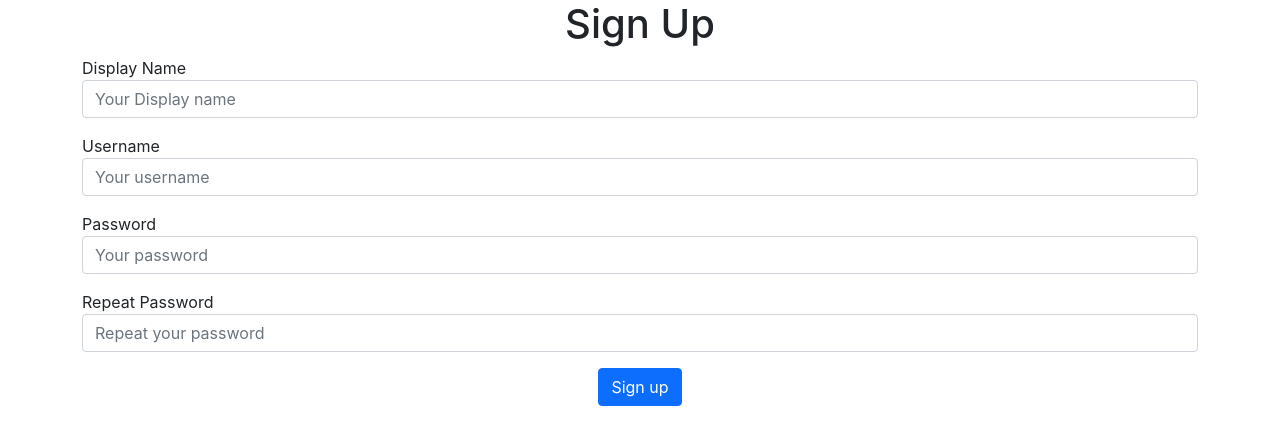
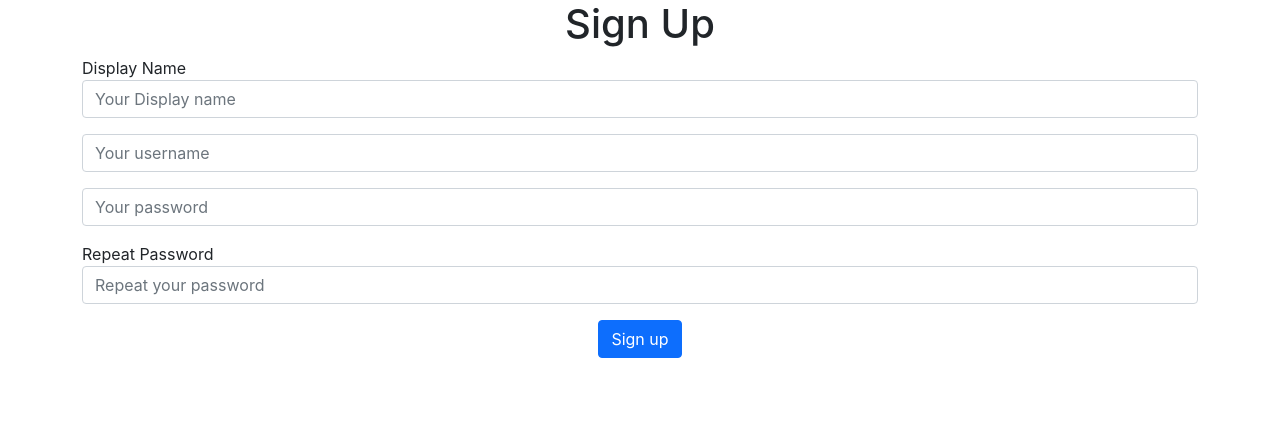
Before and after one commit to fullstackdev419/Spring-Fullstack-development-, a React (Create React App) app in the folder frontend/: page / in a window 1280 px wide. Shown: the top 444 px of the page. Built offline with nearby package versions, Linux system fonts and the light colour scheme.

Commit message:
Refactoring with component input

```diff
--- /dev/null
+++ b/frontend/src/components/Input.js
@@ -0,0 +1,26 @@
+import React from "react";
+import { render } from "react-dom";
+
+const Input = (props) => {
+    let inputClassName = 'form-control';
+    if(props.hasError !== undefined){
+        inputClassName += props.hasError ? ' is-invalid' : ' is-valid';
+    }
+    return (
+    <div>
+        {props.label && <label>{props.label}</label>}
+        <input
+            className={inputClassName}
+            type={props.type || 'text'}
+            placeholder={props.placeholder}
+            value={props.value}
+            onChange={props.onChange}
+            />
+        {props.hasError && <span className="invalid-feedback">{props.error}</span>}
+    </div>
+    );
+}
+Input.defaultProps = {
+    onChange: () => {}
+};
+export default Input;
--- a/frontend/src/pages/UserSignupPage.js
+++ b/frontend/src/pages/UserSignupPage.js
@@ -1,4 +1,5 @@
 import React from 'react';
+import Input from '../components/Input';
 
 export class UserSignupPage extends React.Component {
 
@@ -51,12 +52,45 @@ export class UserSignupPage extends React.Component {
         return (
             <div className="container">
                 <h1 className="text-center">Sign Up</h1>
-                <div className="col-12 mb-3"><label>Display Name</label>
-                    <input className="form-control" placeholder='Your Display name' value={this.state.displayName} onChange={this.onChangeDisplayName}></input>
-                    <div className="invalid-feedback">{this.state.errors.displayName}</div></div>
-                <div className="col-12 mb-3"><label>Username</label><input className="form-control" placeholder='Your username' value={this.state.username} onChange={this.onChangeUsername}></input></div>
-                <div className="col-12 mb-3"><label>Password</label><input className="form-control" placeholder='Your password' type='password' value={this.state.password} onChange={this.onChangePassword}></input></div>
-                <div className="col-12 mb-3"><label>Repeat Password</label><input className="form-control" placeholder='Repeat your password' type='password' value={this.state.passwordRepeat} onChange={this.onChangePasswordRepeat}></input></div>
+                <div className="col-12 mb-3">
+                    <Input label="Display Name"
+                        className="form-control"
+                        placeholder='Your Display name'
+                        value={this.state.displayName}
+                        onChange={this.onChangeDisplayName}
+                        hasError={this.state.errors.displayName && true}
+                        error={this.state.errors.displayName}
+                    />
+                </div>
+                <div className="col-12 mb-3">
+                    <Input className="form-control"
+                        placeholder='Your username'
+                        value={this.state.username}
+                        onChange={this.onChangeUsername}
+                        hasError={this.state.errors.username && true}
+                        error={this.state.errors.username}
+                    />
+                </div>
+                <div className="col-12 mb-3">
+                    <Input className="form-control"
+                        placeholder='Your password'
+                        type='password'
+                        value={this.state.password}
+                        onChange={this.onChangePassword}
+                        hasError={this.state.errors.password && true}
+                        error={this.state.errors.password}
+                    />
+                </div>
+                <div className="col-12 mb-3"><label>Repeat Password</label>
+                    <Input className="form-control"
+                        placeholder='Repeat your password'
+                        type='password'
+                        value={this.state.passwordRepeat}
+                        onChange={this.onChangePasswordRepeat}
+                        hasError={this.state.errors.passwordRepeat && true}
+                        error={this.state.errors.passwordRepeat}
+                        />
+                </div>
                 <div className="text-center"><button className="btn btn-primary" onClick={this.onClickSignup} disabled={this.state.pendingApiCall}>
                     {this.state.pendingApiCall && (
                         <div className="spinner-border text-light spinner-border-sm mr-sm-1">
```
Also changed, not shown: frontend/src/setupTests.js (+2 -5 lines), 2 other files (tests, documents, lock files or other folders).
